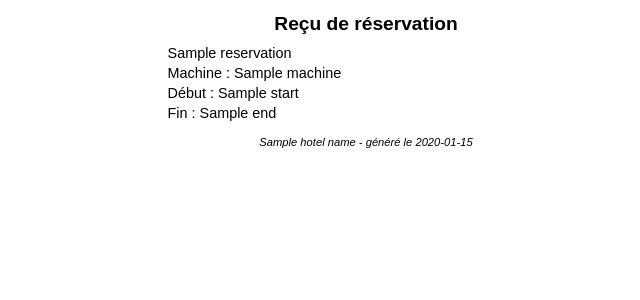
After one commit to s00r1/buanderie-reservation, a Flask app: template templates/receipt.html in a window 1280 px wide. The commit adds this page. Shown: the top 300 px of the page, without its empty margins (274-914 px from the left). Run offline with Flask 3, Linux system fonts and the light colour scheme; the template is opened without the code that fills it: most values are stand-ins (such as "Sample title", 1, 10 or a date in 2020).

Commit message:
Add receipt route and PDF generation

```diff
--- a/app.py
+++ b/app.py
@@ -1,10 +1,11 @@
 
-from flask import Flask, request, jsonify, render_template
+from flask import Flask, request, jsonify, render_template, make_response
 import json
 import logging
 import os
 import re
 from datetime import datetime
+from fpdf import FPDF
 from filelock import FileLock
 
 logging.basicConfig(level=logging.INFO)
@@ -81,6 +82,8 @@ def reserver():
 
     save_reservations(reservations)
 
+    new_id = len(reservations) - 1
+
     response_payload = {
         "status": "ok",
         "reservation": {
@@ -89,7 +92,8 @@ def reserver():
             "start": start,
             "end": end,
             "machine": data["machine"],
-            "code": data["code"]
+            "code": data["code"],
+            "id": new_id
         }
     }
 
@@ -127,5 +131,36 @@ def delete_reservation():
     else:
         return jsonify({"status": "error", "message": "❌ Code incorrect ou réservation introuvable."}), 403
 
+
+@app.route("/receipt/<int:res_id>")
+def receipt(res_id: int):
+    reservations = load_reservations()
+    if res_id < 0 or res_id >= len(reservations):
+        return "Reservation not found", 404
+    r = reservations[res_id]
+    if request.args.get("pdf") == "1":
+        pdf = FPDF(format="A6")
+        pdf.add_page()
+        pdf.set_font("Arial", "B", 16)
+        pdf.cell(0, 10, "Reçu de réservation", ln=True, align="C")
+        pdf.set_font("Arial", "", 12)
+        pdf.cell(0, 8, r["title"], ln=True)
+        pdf.cell(0, 8, f"Machine: {r['machine']}", ln=True)
+        pdf.cell(0, 8, f"Début: {r['start'].replace('T', ' ')}", ln=True)
+        pdf.cell(0, 8, f"Fin: {r['end'].replace('T', ' ')}", ln=True)
+        pdf.set_font("Arial", "I", 8)
+        pdf.cell(0, 8, f"Hotel Grill - {datetime.now().strftime('%Y-%m-%d %H:%M')}", ln=True, align="C")
+        response = make_response(pdf.output(dest="S").encode("latin-1"))
+        response.headers["Content-Type"] = "application/pdf"
+        response.headers["Content-Disposition"] = "attachment; filename=receipt.pdf"
+        return response
+
+    return render_template(
+        "receipt.html",
+        reservation=r,
+        hotel_name="Hotel Grill",
+        generated=datetime.now(),
+    )
+
 if __name__ == "__main__":
     app.run(debug=True)
--- a/requirements.txt
+++ b/requirements.txt
@@ -2,3 +2,4 @@ flask
 gunicorn
 filelock
 pytest
+fpdf
--- a/templates/index.html
+++ b/templates/index.html
@@ -168,6 +168,8 @@
     <div class="modal-content" style="background:white; padding:20px; border-radius:10px; text-align:center;">
         <h3>Réservation confirmée ✅</h3>
         <div id="receipt-details" style="margin:15px 0;"></div>
+        <a id="receipt-open" href="#" target="_blank" style="display:block;margin-bottom:10px;">Voir le reçu</a>
+        <a id="receipt-download" href="#" style="display:block;margin-bottom:10px;">Télécharger le PDF</a>
         <button onclick="printReceipt()">Imprimer le reçu</button>
         <button onclick="closeConfirm()" style="margin-top:10px;">Fermer</button>
     </div>
@@ -212,6 +214,8 @@ function printReceipt() {
 function showConfirmation(reservation) {
     const details = `Chambre ${reservation.chambre}<br>Date : ${reservation.date}<br>Début : ${reservation.start.split('T')[1]}<br>Fin : ${reservation.end.split('T')[1]}<br>Code : ${reservation.code}`;
     document.getElementById("receipt-details").innerHTML = details;
+    document.getElementById("receipt-open").href = `/receipt/${reservation.id}`;
+    document.getElementById("receipt-download").href = `/receipt/${reservation.id}?pdf=1`;
     document.getElementById("confirm-modal").style.display = "flex";
 }
 
--- /dev/null
+++ b/templates/receipt.html
@@ -0,0 +1,21 @@
+<!DOCTYPE html>
+<html lang="fr">
+<head>
+    <meta charset="UTF-8">
+    <title>Reçu</title>
+    <style>
+        body { width: 10.5cm; margin: 0 auto; font-family: Arial, sans-serif; }
+        h1 { font-size: 1.2em; text-align: center; margin-bottom: 10px; }
+        .details { font-size: 0.9em; margin: 4px 0; }
+        footer { font-size: 0.7em; font-style: italic; text-align: center; margin-top: 15px; }
+    </style>
+</head>
+<body>
+    <h1>Reçu de réservation</h1>
+    <div class="details">{{ reservation.title }}</div>
+    <div class="details">Machine : {{ reservation.machine }}</div>
+    <div class="details">Début : {{ reservation.start.replace('T', ' ') }}</div>
+    <div class="details">Fin : {{ reservation.end.replace('T', ' ') }}</div>
+    <footer>{{ hotel_name }} - généré le {{ generated.strftime('%Y-%m-%d %H:%M') }}</footer>
+</body>
+</html>
```
Also changed, not shown: tests/test_reservations.py (+19 -0 lines).
